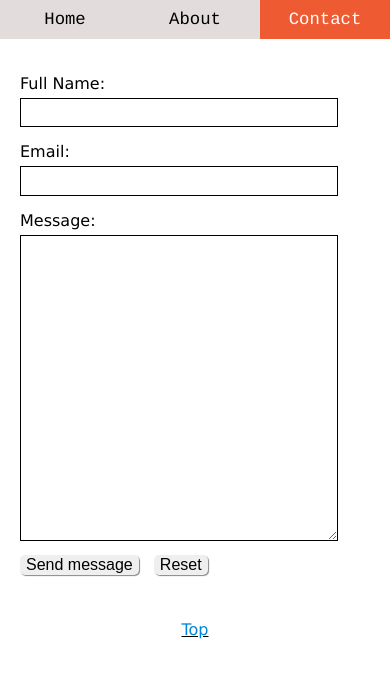
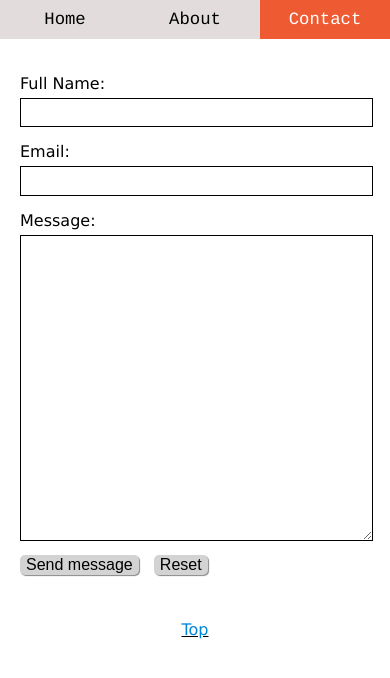
Before and after one commit to elshaek/elshaek.github.io, a plain HTML site: page contact.html in a window 390 px wide. Drawn offline with Linux system fonts and the light colour scheme.

Commit message:
Update style.css

```diff
--- a/styles.css
+++ b/styles.css
@@ -250,7 +250,7 @@ footer {
 
 	#main-content {
 	    margin: 0px;
-	    width: 80%;
+	    width: 89%;
 	    min-height: 0px;
 	    border: none;
 	    padding: 20px;
@@ -264,4 +264,13 @@ footer {
 	input, textarea {
 		width: 100%;
 	}
+
+	button {
+		background-color: lightgrey;
+	}
+
+	button:hover {
+		background: none ;
+		color: black;
+	}
 }
```
